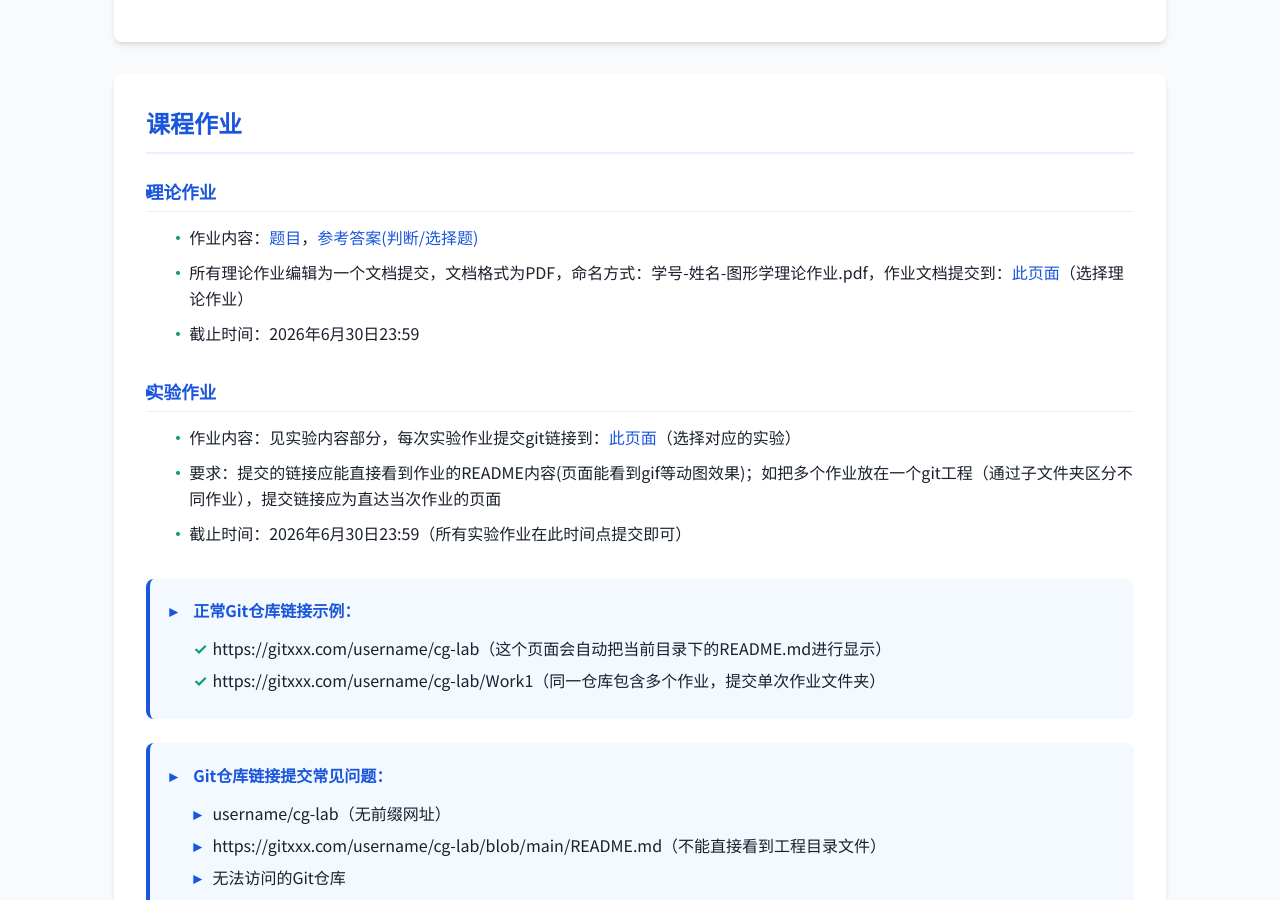
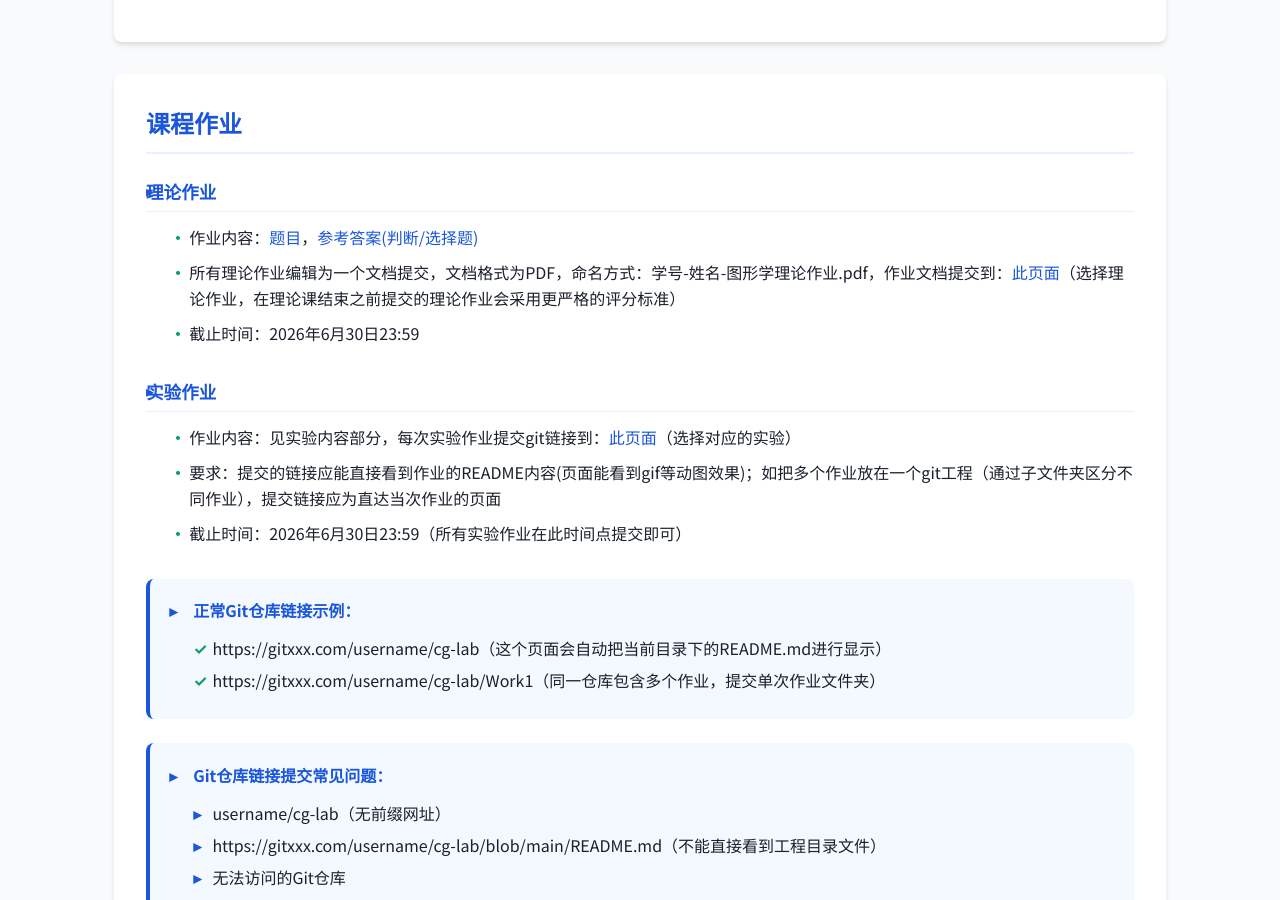
Before and after one commit to zhwinfo/zhwinfo.github.io, a Jekyll site: the page cg/index.html, which Jekyll copies as it is, in a window 1280 px wide and 900 px high, scrolled down 2262 px. Built offline with Jekyll 4.4.1, drawn with Linux system fonts in a browser that asks for light colours.

Commit message:
fast update

```diff
--- a/cg/index.html
+++ b/cg/index.html
@@ -544,7 +544,7 @@
                         <strong>理论作业</strong>
                         <ul>
                             <li>作业内容：<a href="https://pan.bnu.edu.cn/l/z1IJOO" target="_blank">题目</a>，<a href="https://bnu-3dv-lab.feishu.cn/wiki/OyvEwTerDi2AF2keRU9c6yzBnUc" target="_blank">参考答案(判断/选择题)</a></li>
-                            <li>所有理论作业编辑为一个文档提交，文档格式为PDF，命名方式：学号-姓名-图形学理论作业.pdf，作业文档提交到：<a href="/cg/submit" target="_blank">此页面</a>（选择理论作业）</li>
+                            <li>所有理论作业编辑为一个文档提交，文档格式为PDF，命名方式：学号-姓名-图形学理论作业.pdf，作业文档提交到：<a href="/cg/submit" target="_blank">此页面</a>（选择理论作业，在理论课结束之前提交的理论作业会采用更严格的评分标准）</li>
                             <li>截止时间：2026年6月30日23:59</li>
                         </ul>
                     </li>
```
